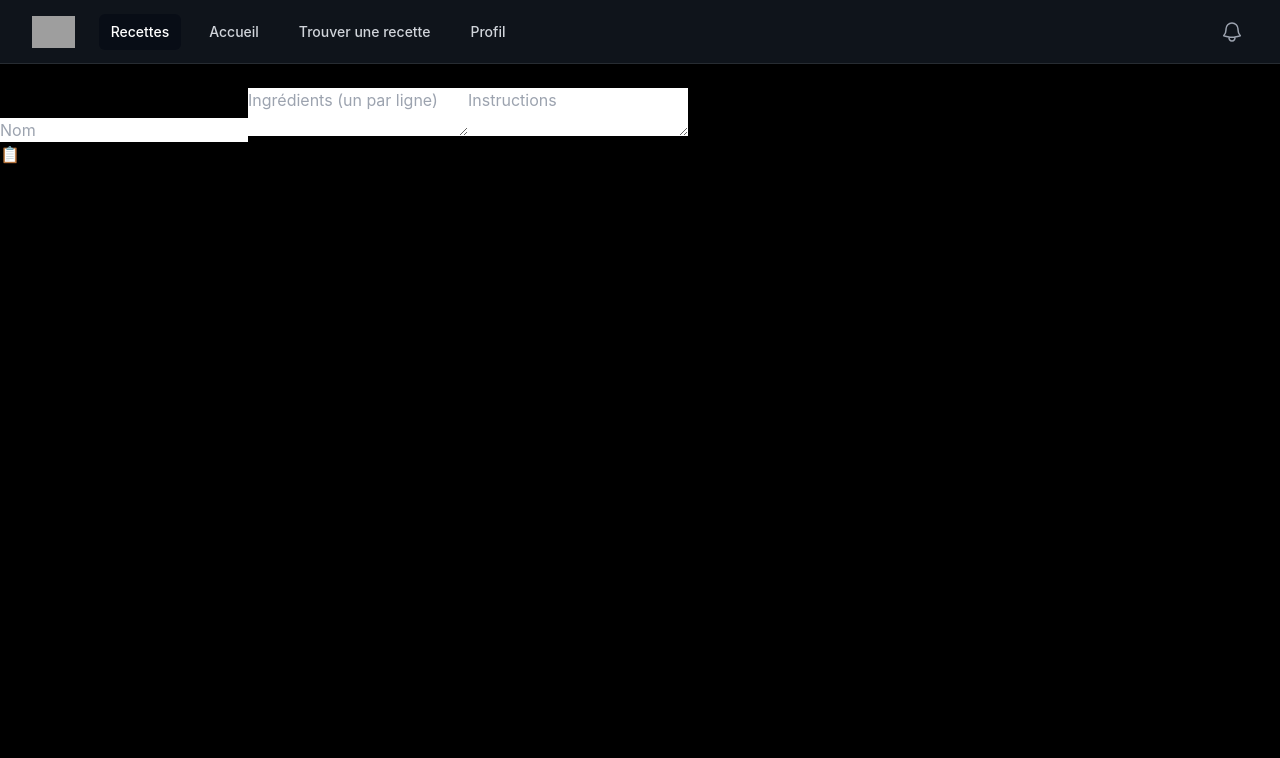
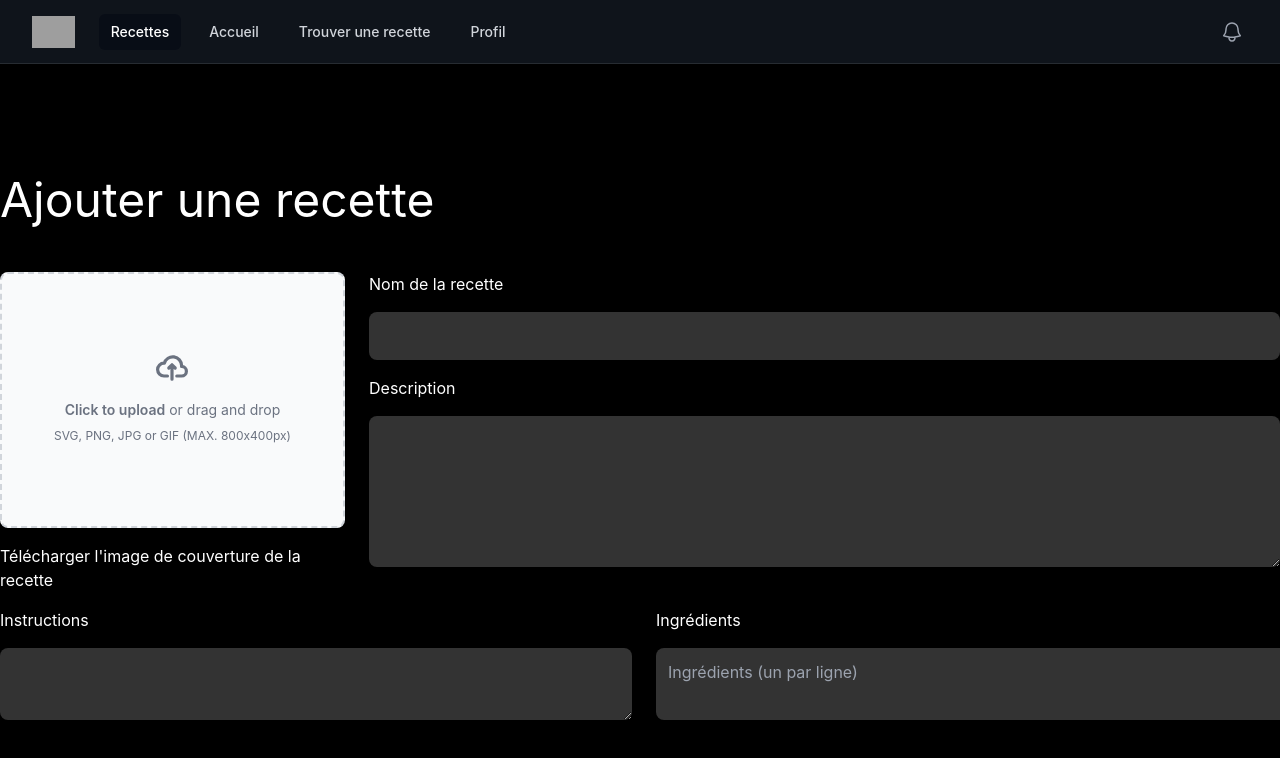
Before and after one commit to Nelchel/recipes, a React (Create React App) app: page /#/recipes/add in a window 1280 px wide. Before the commit this address led to /. Shown: the top 758 px of the page. Built offline with nearby package versions, Linux system fonts and the light colour scheme; grey boxes are pictures that could not be loaded.

Commit message:
add style and content

```diff
--- a/src/App.js
+++ b/src/App.js
@@ -5,6 +5,7 @@ import RecipeDetail from "./components/RecipeDetail/RecipeDetail";
 import Nav from "./components/Nav/Nav";
 import { Routes, Route, Link, useParams, Navigate } from "react-router-dom";
 import Homepage from "./pages/homepage";
+import AddRecipe from "./pages/recipes/add";
 
 function App() {
   const [recipes, setRecipes] = useState(() => {
@@ -31,12 +32,16 @@ function App() {
         <Nav />
         <Routes>
           <Route path="/" element={<Homepage />} />
+          <Route path="/recipes/add" element={<AddRecipe addRecipe={addRecipe} />} />
+        </Routes>
+{/*        <Nav />
+        <Routes>
+          <Route path="/" element={<Homepage />} />
           <Route path="/recettes" element={<RecipeForm />} />
           <Route path="/recettes/:id" element={<RecipeDetail />} />
           <Route path="*" element={<Navigate to="/" replace />} />
-        </Routes>
-        <div className="max-w-7xl m-auto">
-          <RecipeForm addRecipe={addRecipe} />
+        </Routes>*/}
+{/*        <div className="max-w-7xl m-auto">
           <RecipeList recipes={recipes} onSelect={setSelectedRecipe} />
           {selectedRecipe !== null && (
               <RecipeDetail
@@ -45,7 +50,7 @@ function App() {
                   onDelete={() => deleteRecipe(selectedRecipe)}
               />
           )}
-        </div>
+        </div>*/}
       </>
   );
 }
--- /dev/null
+++ b/src/components/RecipeForm/RecipeForm.css
@@ -0,0 +1,29 @@
+
+.form {
+    background: #00000066;
+    backdrop-filter: blur(30px);
+}
+
+.form-content {
+    position: relative;
+    z-index: 2;
+}
+
+.form-content-file {
+   min-width: 345px;
+}
+
+.form-content-input {
+    background: #333333;
+    border-radius: 8px;
+    padding: 12px;
+    color: white;
+}
+
+.form-content-input-desc {
+    height: 151px;
+}
+
+.form-content-input-large {
+    min-width: calc(50% - 8px);
+}
--- a/src/components/RecipeForm/RecipeForm.js
+++ b/src/components/RecipeForm/RecipeForm.js
@@ -1,4 +1,5 @@
 import React, { useState } from "react";
+import './RecipeForm.css';
 
 export default function RecipeForm({ addRecipe }) {
     const [title, setTitle] = useState("");
@@ -14,27 +15,65 @@ export default function RecipeForm({ addRecipe }) {
     };
 
     return (
-        <form onSubmit={handleSubmit}>
-            <h2>Ajouter une recette</h2>
+        <form className="form" onSubmit={handleSubmit}>
+            <div className="form-content">
+                <div className="flex gap-6">
+                    <div className="form-content-file">
+                        <div className="flex items-center justify-center">
+                            <label htmlFor="dropzone-file"
+                                   className="flex flex-col items-center justify-center w-full h-64 border-2 border-gray-300 border-dashed rounded-lg cursor-pointer bg-gray-50 dark:hover:bg-gray-800 dark:bg-gray-700 hover:bg-gray-100 dark:border-gray-600 dark:hover:border-gray-500 dark:hover:bg-gray-600">
+                                <div className="flex flex-col items-center justify-center pt-5 pb-6">
+                                    <svg className="w-8 h-8 mb-4 text-gray-500 dark:text-gray-400" aria-hidden="true"
+                                         xmlns="http://www.w3.org/2000/svg" fill="none" viewBox="0 0 20 16">
+                                        <path stroke="currentColor" stroke-linecap="round" stroke-linejoin="round"
+                                              stroke-width="2"
+                                              d="M13 13h3a3 3 0 0 0 0-6h-.025A5.56 5.56 0 0 0 16 6.5 5.5 5.5 0 0 0 5.207 5.021C5.137 5.017 5.071 5 5 5a4 4 0 0 0 0 8h2.167M10 15V6m0 0L8 8m2-2 2 2"/>
+                                    </svg>
+                                    <p className="mb-2 text-sm text-gray-500 dark:text-gray-400"><span
+                                        className="font-semibold">Click to upload</span> or drag and drop</p>
+                                    <p className="text-xs text-gray-500 dark:text-gray-400">SVG, PNG, JPG or GIF (MAX.
+                                        800x400px)</p>
+                                </div>
+                                <input id="dropzone-file" type="file" className="hidden"/>
+                            </label>
+                        </div>
+                        <p className="text-white pt-4">Télécharger l'image de couverture de la recette</p>
+                    </div>
+                    <div className="w-full">
+                        <p className="text-white pb-4">Nom de la recette</p>
                         <input
                             value={title}
                             onChange={(e) => setTitle(e.target.value)}
-                placeholder="Nom"
                             required
+                            className="w-full form-content-input"
                         />
+                        <p className="text-white py-4">Description</p>
+                        <textarea className="w-full form-content-input form-content-input-desc"/>
+                    </div>
+                </div>
+                <div className="flex gap-6 pt-4 w-full">
+                    <div className="form-content-input-large">
+                        <p className="text-white pb-4">Instructions</p>
+                        <textarea
+                            value={instructions}
+                            onChange={(e) => setInstructions(e.target.value)}
+                            required
+                            className="form-content-input w-full"
+                        />
+                    </div>
+                    <div className="form-content-input-large">
+                        <p className="text-white pb-4">Ingrédients</p>
                       <textarea
                           value={ingredients}
                           onChange={(e) => setIngredients(e.target.value)}
                           placeholder="Ingrédients (un par ligne)"
                           required
+                          className="form-content-input w-full"
                       />
-            <textarea
-                value={instructions}
-                onChange={(e) => setInstructions(e.target.value)}
-                placeholder="Instructions"
-                required
-            />
+                    </div>
+                </div>
                 <button type="submit">Ajouter</button>
+            </div>
         </form>
     );
 }
--- a/src/pages/homepage/index.js
+++ b/src/pages/homepage/index.js
@@ -1,10 +1,13 @@
+import {Link} from "react-router-dom";
+
+export default function Homepage() {
+    return (
+        <main className="max-w-7xl m-auto px-4 py-12">
+            <h1 className="text-4xl font-extrabold">Bienvenue !</h1>
+            <p className="mt-3 text-slate-600">Ajoute tes recettes via l’onglet Recettes.</p>
 
 
-
-const Homepage = () => (
-    <div>
-        <div/>
-    </div>
-)
-
-export default Homepage
+            <Link to="/recipes/add"><button>Ajouter une recette</button></Link>
+        </main>
+    )
+}
--- /dev/null
+++ b/src/pages/recipes/add.js
@@ -0,0 +1,13 @@
+import RecipeForm from "../../components/RecipeForm/RecipeForm";
+import React from "react";
+
+export default function AddRecipe({addRecipe}) {
+    return (
+        <section className="py-16">
+            <div className="max-w-7xl m-auto">
+                <h2 className="text-5xl text-white py-12">Ajouter une recette</h2>
+                <RecipeForm addRecipe={addRecipe} />
+            </div>
+        </section>
+    )
+}
```
Lines whose indentation alone changed are shown as unchanged.
